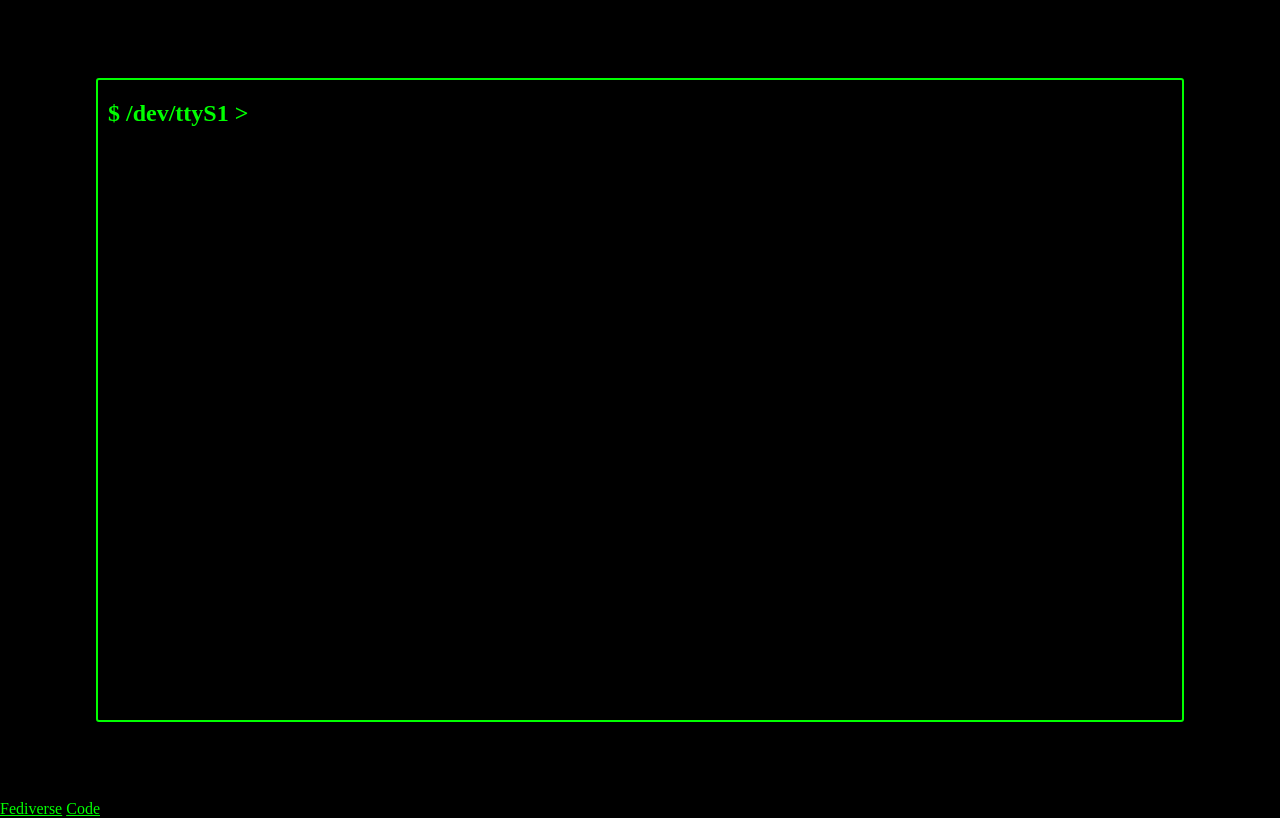
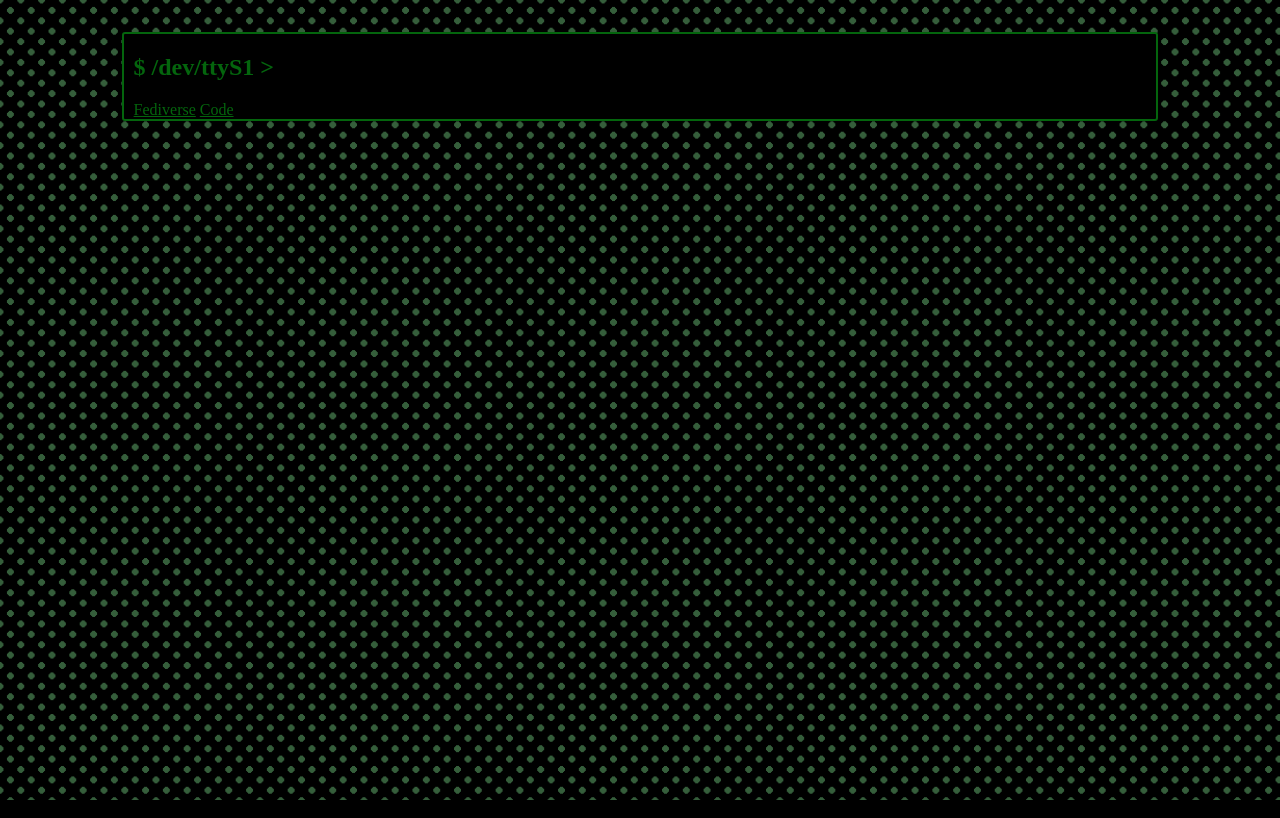
Before and after one commit to ttys1-dev/ttys1-dev.github.io, a plain HTML site: page index.html in a window 1280 px wide. Drawn offline with Linux system fonts and the light colour scheme.

Commit message:
halftone

```diff
--- a/index.html
+++ b/index.html
@@ -3,27 +3,37 @@
     <style>
         body {
             background: black;
-          color: #0f0;
+            background-image: radial-gradient(
+                    circle at center,
+                    #355E3B 0.2rem,
+                    transparent 0
+            ), radial-gradient(circle at center, #355E3B 0.2rem, transparent 0);
+            background-size: 1.3rem 1.3rem;
+            background-position: 0 0, 0.65rem 0.65rem;
+            color: #04650d;
             margin: 0;
-          height: 100vh;
+            /*height: 100vh;*/
         }
+
         a {
-            color: #0f0;
+            color: #04650d;
         }
 
         .container {
             display: flex;
             align-items: center;
             justify-content: center;
-          height: 100%;
+            /*height: 100%;*/
+            margin: 2rem;
         }
 
         .box {
+            background: black;
             padding: 0 50px 0 10px;
-          border: 2px solid #0f0;
+            border: 2px solid #04650d;
             border-radius: 3px;
             width: 80%;
-            height: 80vh;
+            /*height: 80vh;*/
         }
 
         .box h2 {
@@ -42,7 +52,7 @@
             content: "";
             width: 16px;
             height: 24px;
-          background: #0f0;
+            background: #0f0d;
             display: inline-block;
             animation: cursor-blink 1.5s steps(2) infinite;
         }
@@ -52,12 +62,10 @@
 <div class="container">
         <span class="box">
             <h2>$ /dev/ttyS1 &gt;&nbsp;</h2>
-            <p>
 
-            </p>
+            <a rel="me" href="https://infosec.exchange/@ttyS1">Fediverse</a> <a href="https://github.com/ttyS1">Code</a>
         </span>
 </div>
-      <a rel="me" href="https://infosec.exchange/@ttyS1">Fediverse</a> <a href="https://github.com/ttyS1">Code</a>
 
 </body>
 </html>
```
Lines whose indentation alone changed are shown as unchanged.
